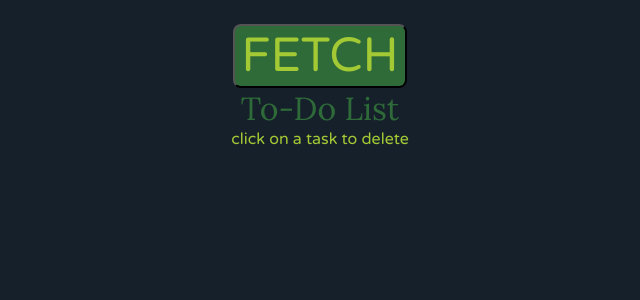
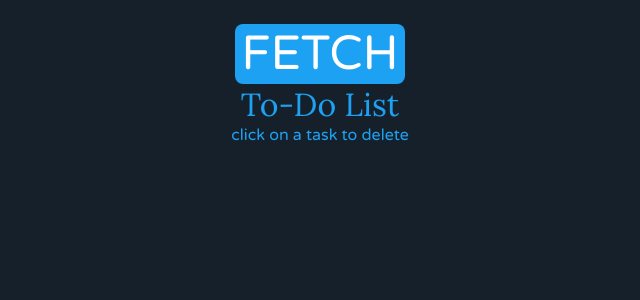
Before and after one commit to lacrivella/typescript-react, a React (Create React App) app: page / in a window 1280 px wide. Shown: the top 300 px of the page, without its empty margins (320-960 px from the left). Built offline with nearby package versions, Linux system fonts and the light colour scheme.

Commit message:
decided to switch to blue but now it looks like twitter

```diff
--- a/src/components/App.module.css
+++ b/src/components/App.module.css
@@ -6,7 +6,7 @@
 
 .container {
   font-family: 'Lora', serif;
-  color: #2f6b39;
+  color: rgba(29,161,242,1.00);
   font-size: 16px;
   /* background-color: #F7F7f7; */
   display: grid;
@@ -17,10 +17,10 @@
 .button {
   font-family: 'Varela Round', sans-serif;
   font-size: 48px;
-  color: #a3c934;
+  color: white;
   border-radius: 8px;
-  /* border-style: none; */
-  background-color: #2f6b39;
+  border-style: none;
+  background-color:rgba(29,161,242,1.00);
   margin-top: 16px;
 }
 
@@ -30,20 +30,23 @@
 }
 
 .info {
-  color: #a3c934;
   font-family: 'Varela Round', sans-serif;
   /* background-color: #F7F7f7; */
 }
 
+.mainList {
+  background-color: rgb(32, 46, 58);
+}
+
 .list {
   font-family: 'Lora', serif;
-  color: #2f6b39;
+  color: white;
   font-size: 16px;
   list-style: circle;
-  /* background-color: #F7F7f7; */
+  background-color: rgb(32, 46, 58);
 }
 
 .list:hover {
-  color: white;
+  color: rgba(29,161,242,1.00);
   cursor: pointer;
 }
--- a/src/components/App.tsx
+++ b/src/components/App.tsx
@@ -55,7 +55,7 @@ class _App extends React.Component<AppProps, AppState> {
         {this.state.fetching ? 'LOADING' : null}
         <div className={styles.span}>To-Do List</div>
         <div className={styles.info}>click on a task to delete</div>
-        {this.renderList()}
+        <div className={styles.mainList}>{this.renderList()}</div>
       </div>
     );
   }
```
